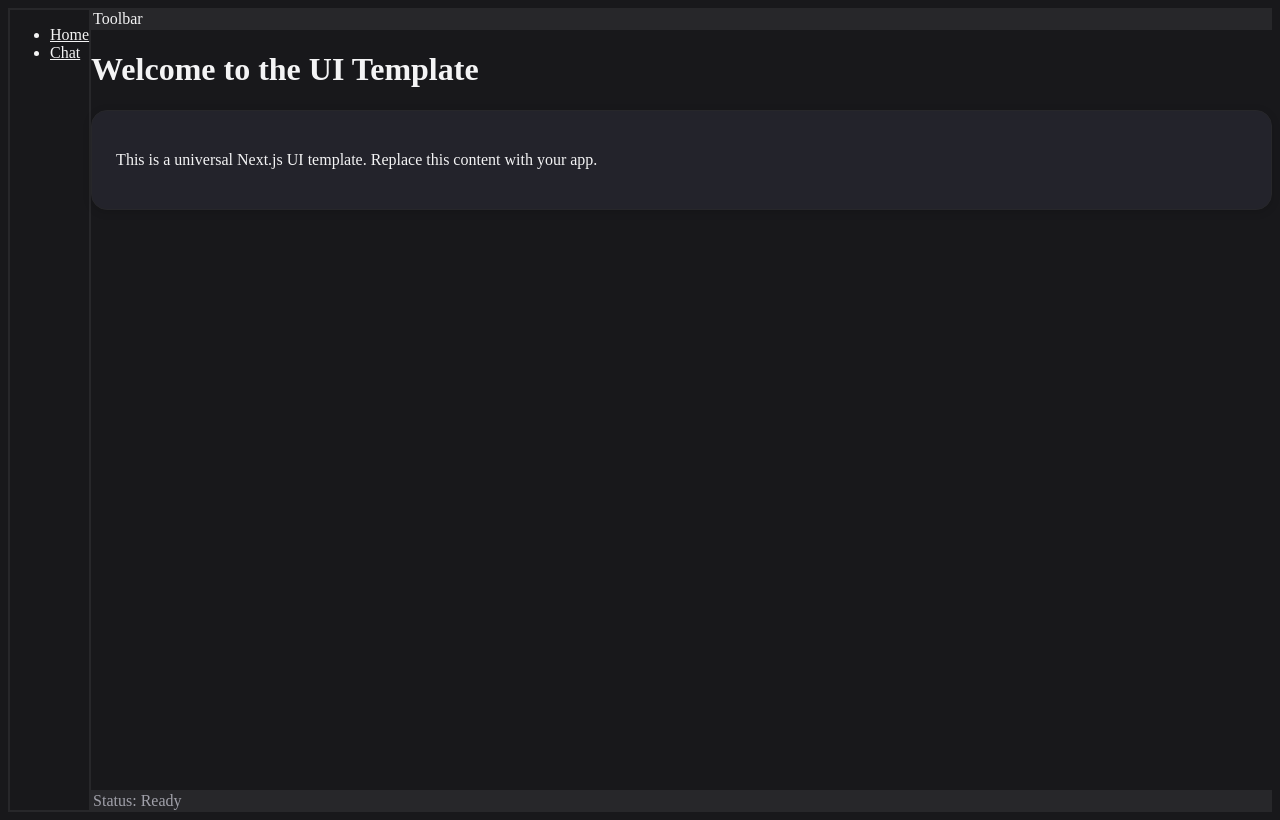
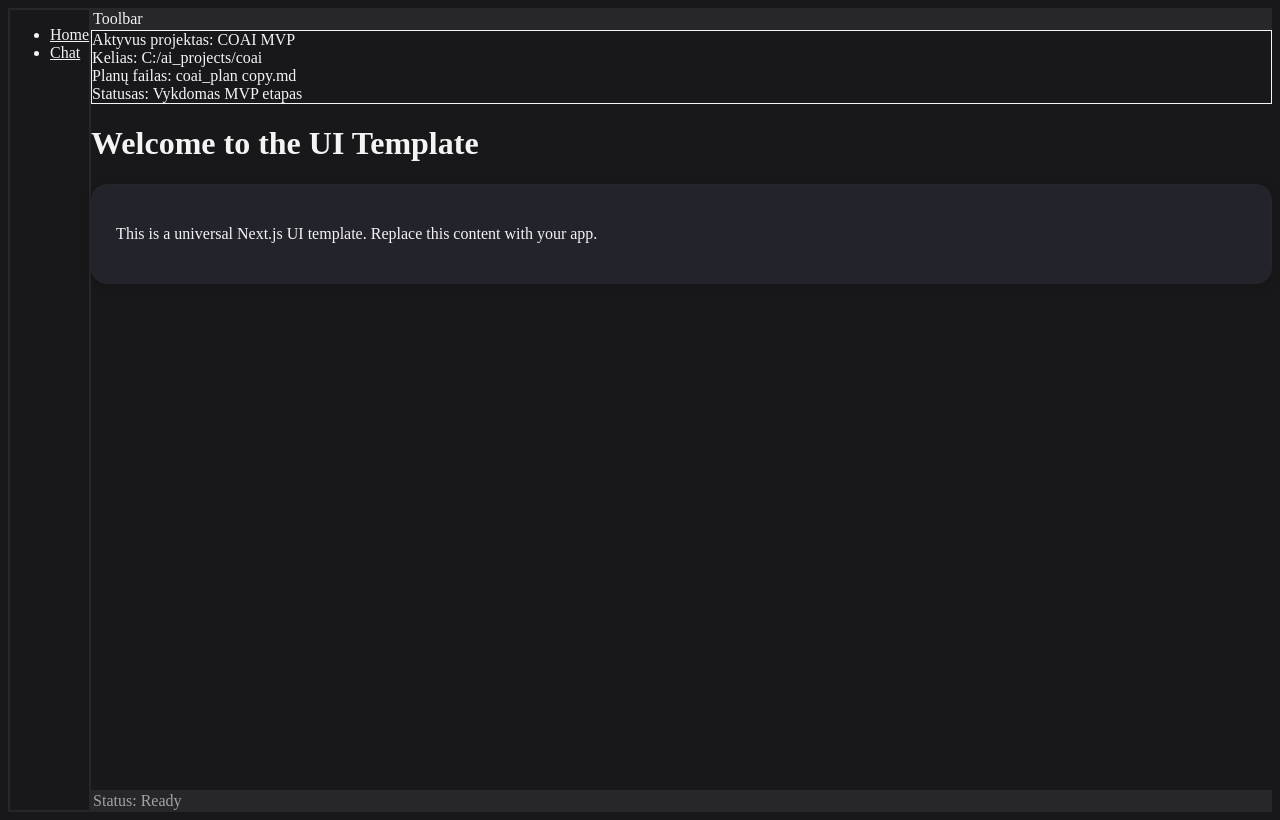
Before and after one commit to gerimantas/coai, a Next.js app in the folder frontend/: page / in a window 1280 px wide. Built offline with nearby package versions, Linux system fonts and the light colour scheme.

Commit message:
Add UI centralization plan and update MainContent.js

```diff
--- a/frontend/src/components/MainContent.js
+++ b/frontend/src/components/MainContent.js
@@ -5,12 +5,26 @@ import StatusBar from "./StatusBar";
 import Card from "./Card";
 
 export default function MainContent() {
+  // Dummy project info for MVP
+  const projectInfo = {
+    name: "COAI MVP",
+    path: "C:/ai_projects/coai",
+    planFile: "coai_plan copy.md",
+    status: "Vykdomas MVP etapas"
+  };
   return (
     <div className="flex min-h-screen" style={{backgroundColor: 'var(--background)', color: 'var(--foreground)'}}>
       <Sidebar />
       <div className="flex-1 flex flex-col">
         <Toolbar />
         <main className="flex-1 p-6">
+          {/* Aktyvaus projekto informacija */}
+          <div className="mb-4 p-4 rounded-lg border border-gray-700 bg-gray-900 text-gray-100 shadow">
+            <div className="font-bold text-lg mb-1">Aktyvus projektas: {projectInfo.name}</div>
+            <div className="text-sm">Kelias: <span className="font-mono">{projectInfo.path}</span></div>
+            <div className="text-sm">Planų failas: <span className="font-mono">{projectInfo.planFile}</span></div>
+            <div className="text-sm">Statusas: <span className="font-semibold text-green-400">{projectInfo.status}</span></div>
+          </div>
           <h1 className="text-2xl font-bold mb-4" style={{color: 'var(--foreground)'}}>Welcome to the UI Template</h1>
           <Card>
             <p>This is a universal Next.js UI template. Replace this content with your app.</p>
```
Also changed, not shown: 1 other file (tests, documents, lock files or other folders).
